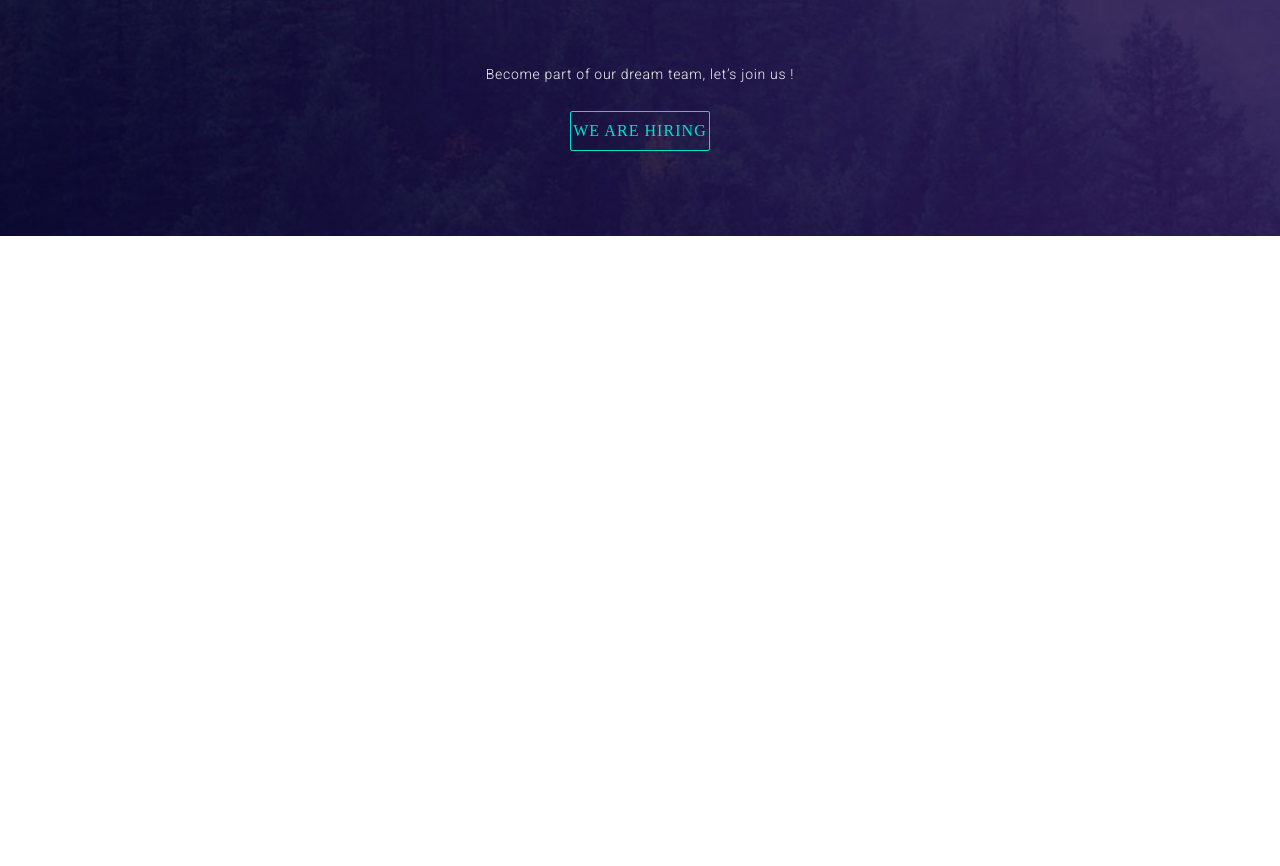
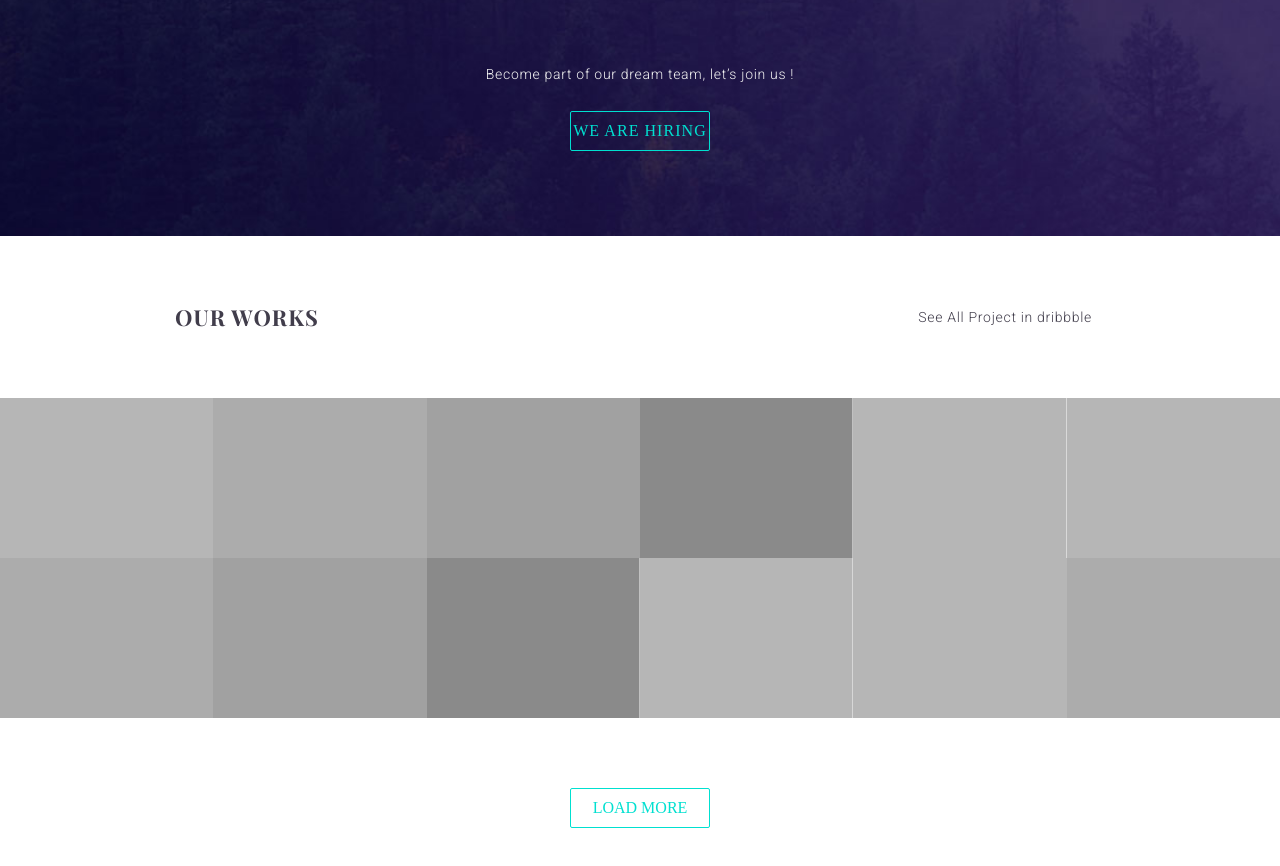
Before and after one commit to Daaiif/Tajem, a website: page index.html in a window 1280 px wide. Shown: the part 2415-3281 px from the top of the page. Before the commit the page ends 2651 px from the top, so only its background shows below. Drawn offline with nearby package versions, Linux system fonts and the light colour scheme; files that its build step writes are made by us from their sources; files whose address does not match are found by name; a web font is replaced by a local one.

Commit message:
layout for portfolio section

```diff
--- a/index.html
+++ b/index.html
@@ -268,6 +268,98 @@
             <!-- /.wrap team-wrap -->
         </div>
         <!-- /.team -->
+        <div class="portfolio">
+            <div class="wrap portfolio-wrap">
+                <p class="portfolio-title">OUR WORKS</p>
+                <!-- /.portfolio-title -->
+                <a href="#" class="portfolio-all">See All Project in dribbble
+                    <svg class="portfolio-icon">
+                        <use xlink:href="./build/img/symbol/sprite.svg#icons--right" />
+                    </svg>
+                </a>
+            </div>
+            <!-- /.wrap portfolio-wrap -->
+            <div class="portfolio-block">
+                <div class="portfolio-element">
+                    <a href="#">
+                        <img src="./build/img/portfolio-img1.jpg" alt="">
+                    </a>
+                </div>
+                <!-- /.portfolio-element -->
+                <div class="portfolio-element">
+                    <a href="#">
+                        <img src="./build/img/portfolio-img2.jpg" alt="">
+                    </a>
+                </div>
+                <!-- /.portfolio-element -->
+                <div class="portfolio-element">
+                    <a href="#">
+                        <img src="./build/img/portfolio-img3.jpg" alt="">
+                    </a>
+                </div>
+                <!-- /.portfolio-element -->
+                <div class="portfolio-element">
+                    <a href="#">
+                        <img src="./build/img/portfolio-img4.jpg" alt="">
+                    </a>
+                </div>
+                <!-- /.portfolio-element -->
+                <div class="portfolio-element">
+                    <a href="#">
+                        <img src="./build/img/portfolio-img5.jpg" alt="">
+                    </a>
+                </div>
+                <!-- /.portfolio-element -->
+                <div class="portfolio-element">
+                    <a href="#">
+                        <img src="./build/img/portfolio-img1.jpg" alt="">
+                    </a>
+                </div>
+                <!-- /.portfolio-element -->
+                <div class="portfolio-element">
+                    <a href="#">
+                        <img src="./build/img/portfolio-img2.jpg" alt="">
+                    </a>
+                </div>
+                <!-- /.portfolio-element -->
+                <div class="portfolio-element">
+                    <a href="#">
+                        <img src="./build/img/portfolio-img3.jpg" alt="">
+                    </a>
+                </div>
+                <!-- /.portfolio-element -->
+                <div class="portfolio-element">
+                    <a href="#">
+                        <img src="./build/img/portfolio-img4.jpg" alt="">
+                    </a>
+                </div>
+                <!-- /.portfolio-element -->
+                <div class="portfolio-element">
+                    <a href="#">
+                        <img src="./build/img/portfolio-img5.jpg" alt="">
+                    </a>
+                </div>
+                <!-- /.portfolio-element -->
+                <div class="portfolio-element">
+                    <a href="#">
+                        <img src="./build/img/portfolio-img1.jpg" alt="">
+                    </a>
+                </div>
+                <!-- /.portfolio-element -->
+                <div class="portfolio-element">
+                    <a href="#">
+                        <img src="./build/img/portfolio-img2.jpg" alt="">
+                    </a>
+                </div>
+                <!-- /.portfolio-element -->
+
+            </div>
+            <!-- /.portfolio-block -->
+            <div class="portfolio-btn">
+                <a href="#">LOAD MORE</a>
+            </div>
+        </div>
+        <!-- /.portfolio -->
     </div>
     <!-- /.container -->
 
--- /dev/null
+++ b/src/scss/blocks/portfolio.scss
@@ -0,0 +1,65 @@
+.portfolio {
+    margin: 70px 0;
+
+    .portfolio-wrap {
+        display: flex;
+        justify-content: space-between;
+        align-items: center;
+        flex-wrap: wrap;
+    }
+
+    .portfolio-title {
+        font-family: 'Playfair Display';
+        font-weight: 700;
+        font-size: 22px;
+        letter-spacing: 1.1px;
+        color: #413d4b;
+    }
+
+    .portfolio-all {
+        font-weight: 300;
+        font-size: 14px;
+        letter-spacing: .7px;
+        color: #413d4b;
+        text-decoration: none;
+        display: flex;
+        align-items: center;
+
+        .portfolio-icon {
+            width: 13px;
+            height: 13px;
+            fill: $black;
+        }
+    }
+    .portfolio-block {
+        display: flex;
+        align-items: center;
+        flex-wrap: wrap;
+        max-width: 1600px;
+        margin: 70px auto;
+    }
+
+    .portfolio-element {
+        flex-basis: 16.667%;
+
+        a {
+            display: block;
+            text-decoration: none;
+
+            img {
+                display: block;
+                max-width: 100%;
+            }
+        }
+    }
+
+    .portfolio-btn {
+        text-align: center;
+
+        a {
+            @include btn() {
+                width: 140px;
+            }
+        }
+    }
+}
--- a/src/scss/main.scss
+++ b/src/scss/main.scss
@@ -12,3 +12,4 @@
 @import 'blocks/about-video';
 @import 'blocks/expertise';
 @import 'blocks/team';
+@import 'blocks/portfolio';
```
Also changed, not shown: src/img/icons/right.svg (added), src/img/portfolio-img1.jpg (added), src/img/portfolio-img2.jpg (added), src/img/portfolio-img3.jpg (added), src/img/portfolio-img4.jpg (added), src/img/portfolio-img5.jpg (added).
